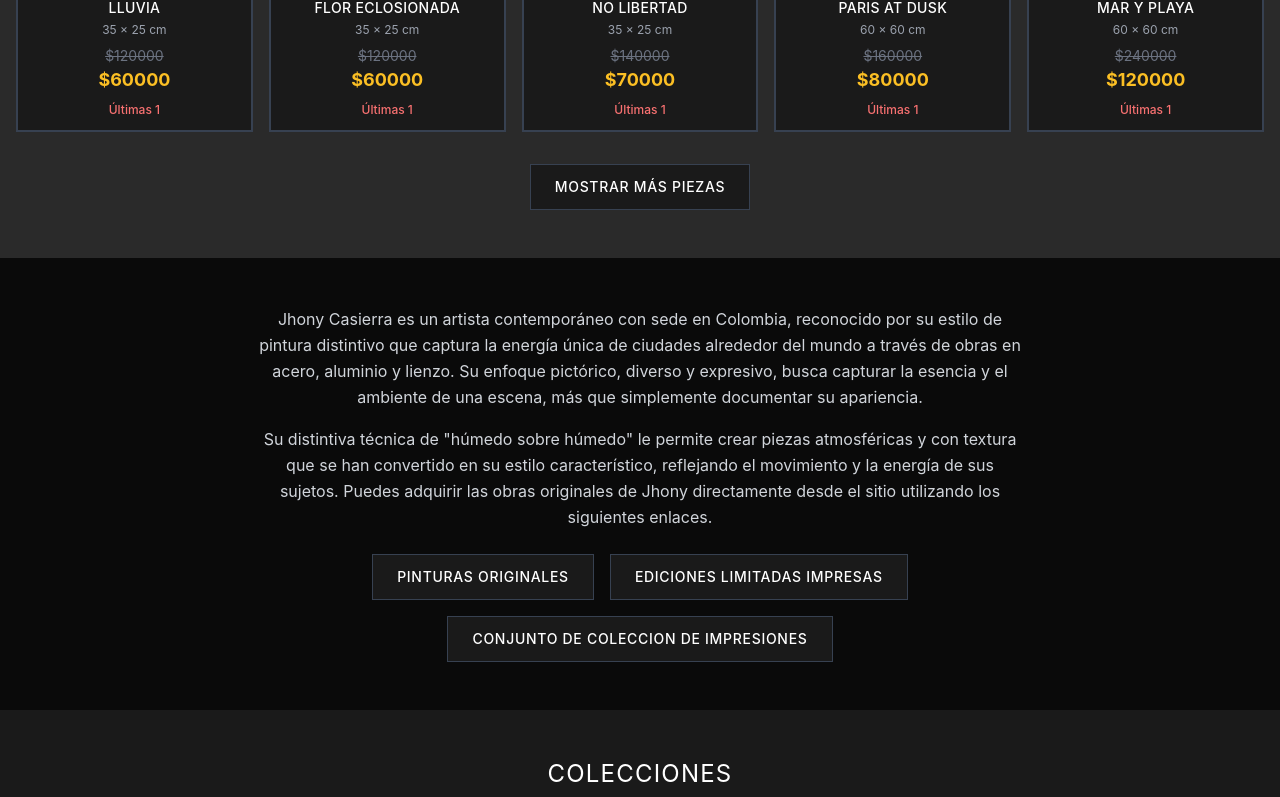
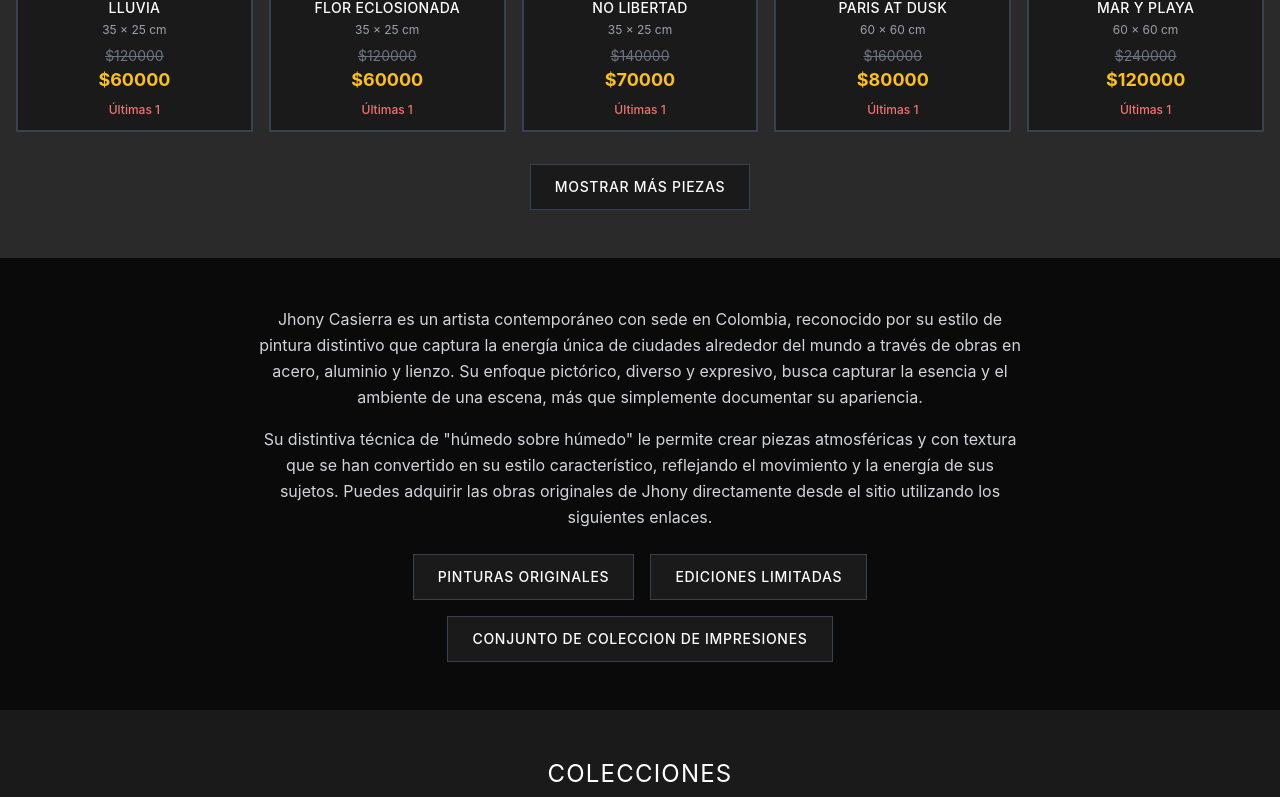
Before and after one commit to kevcard007/Jhony-Casierra, a Next.js app: page /buy in a window 1280 px wide. Shown: the part 2157-2954 px from the top of the page. Built offline with nearby package versions, Linux system fonts and the light colour scheme; a web font is replaced by a local one.

Commit message:
fix:ediciones limitadas impresas por ediciones limitadas

```diff
--- a/src/app/buy/page.tsx
+++ b/src/app/buy/page.tsx
@@ -60,7 +60,7 @@ export default function Home() {
                   href="/galeria"
                   className="px-6 py-3 bg-[#1a1a1a] border border-gray-700 text-white uppercase tracking-wider text-sm hover:bg-[#2a2a2a] hover:border-amber-400 hover:text-amber-400 transition-all duration-200 font-medium"
                 >
-                  EDICIONES LIMITADAS IMPRESAS
+                  EDICIONES LIMITADAS
                 </Link>
                 <Link
                   href="/galeria"
--- a/src/data/artwork.ts
+++ b/src/data/artwork.ts
@@ -122,7 +122,7 @@ export const featuredArtwork: Artwork[] = [
     slug: "lo-absurdo",
     status: "sold",
     soldDate: new Date('2024-03-15'),
-    quantity: 1,
+    quantity: 0,
     maxQuantity: 1,
   },
 ];
@@ -189,8 +189,8 @@ export const studioWorks: Artwork[] = [
     size: "70 × 50 cm",
     type: "Original Art",
     slug: "lo-absurdo",
-    status: "available",
-    quantity: 1,
+    status: "sold",
+    quantity: 0,
     maxQuantity: 1,
   },
   {
```
